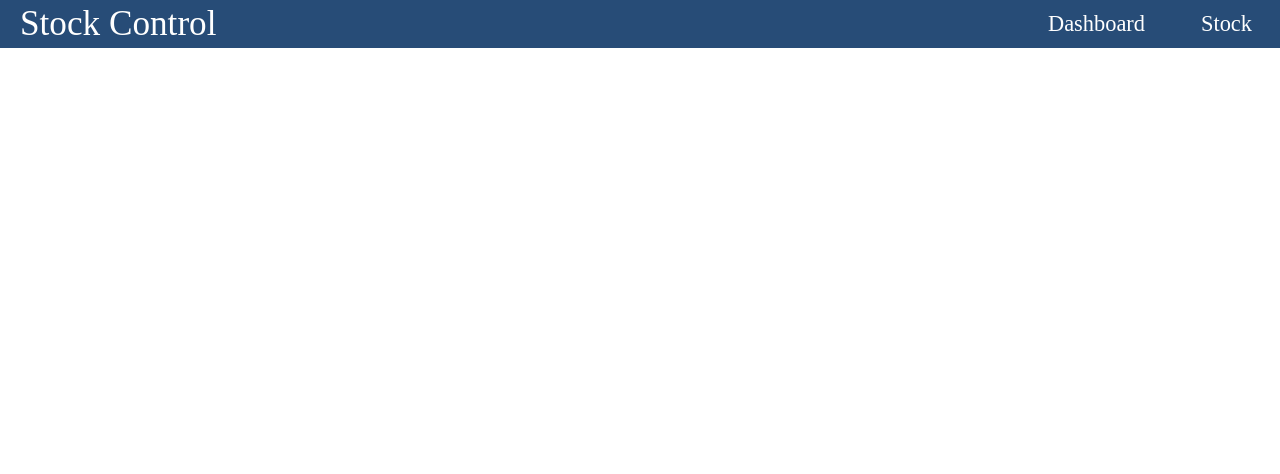
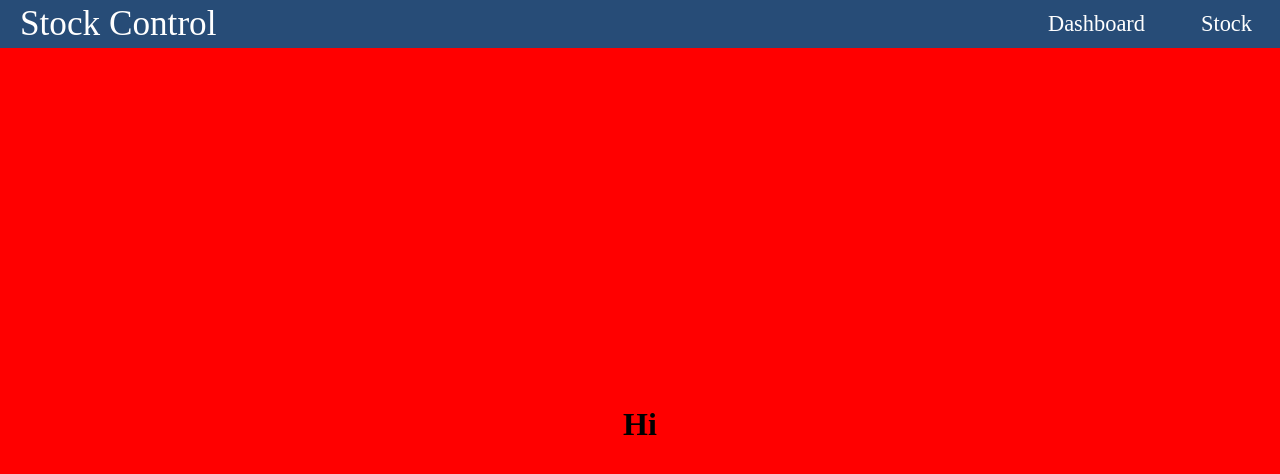
Before and after one commit to Naetharu/Stock-Control-Client, a React (Create React App) app: page /dashboard in a window 1280 px wide. Shown: the top 474 px of the page. Built offline with nearby package versions, Linux system fonts and the light colour scheme.

Commit message:
starting with the dashboard

```diff
--- a/src/App.js
+++ b/src/App.js
@@ -8,7 +8,7 @@ function App() {
   return (
     <div className="App">
       <Navbar />
-      <Router>
+      <Router className="router">
         <Dashboard path="dashboard" />
         <StockList path="stock" />
       </Router>
--- a/src/components/Dashboard.js
+++ b/src/components/Dashboard.js
@@ -1,7 +1,12 @@
 import React from "react";
+import "../styles/dashboard.css";
 
 const Dashboard = () => {
-  return <div></div>;
+  return (
+    <div className="dashboardContainer">
+      <h1>Hi</h1>
+    </div>
+  );
 };
 
 export default Dashboard;
--- /dev/null
+++ b/src/styles/dashboard.css
@@ -0,0 +1,7 @@
+.dashboardContainer {
+  display: flex;
+  justify-content: center;
+  align-items: center;
+  background-color: red;
+  height: 100%;
+}
--- a/src/styles/style.css
+++ b/src/styles/style.css
@@ -23,6 +23,10 @@ body {
   min-height: 100vh;
 }
 
+.router {
+  height: 94vh;
+}
+
 tr:nth-child(even) {
   background-color: aliceblue;
 }
```
